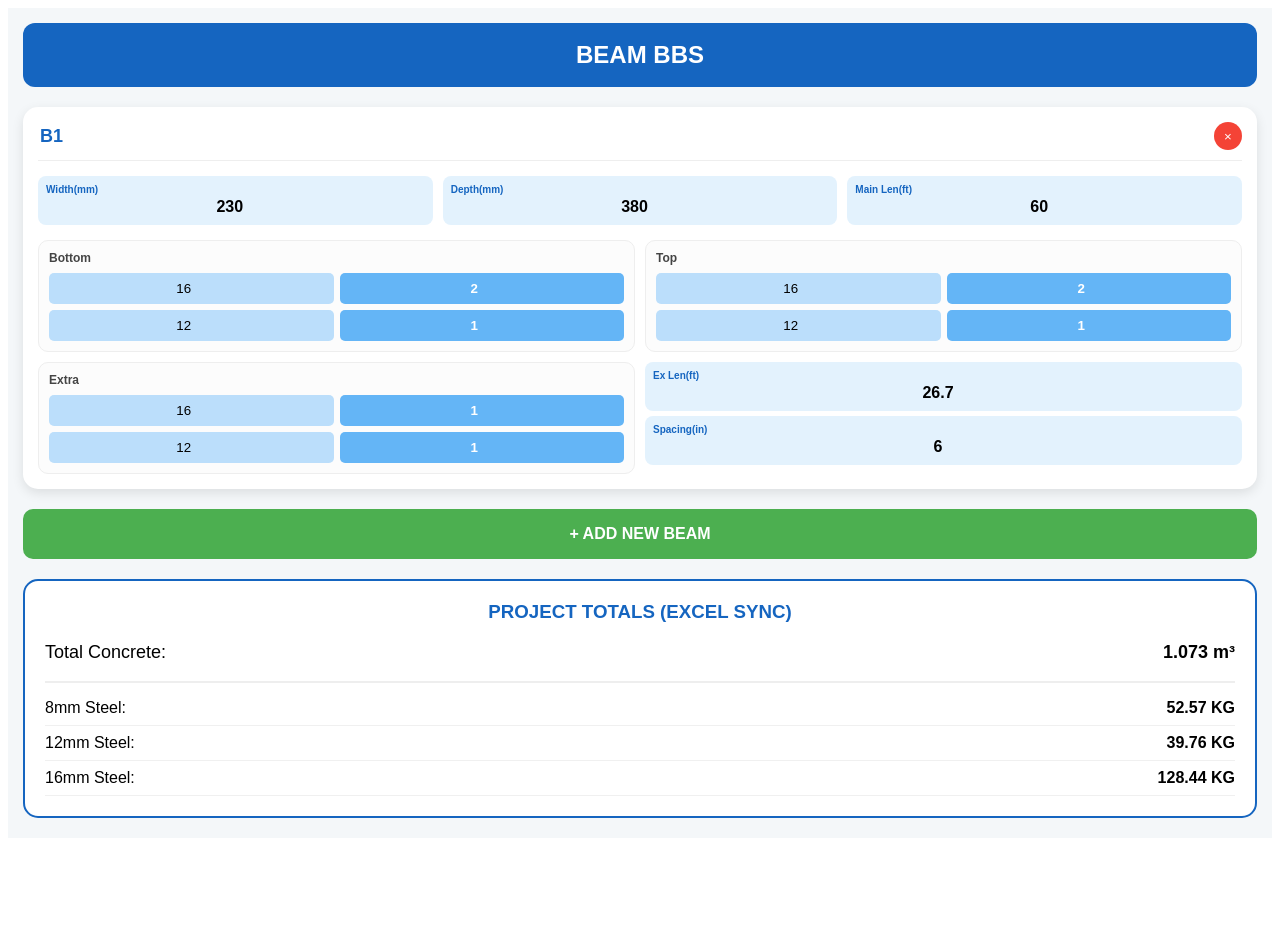
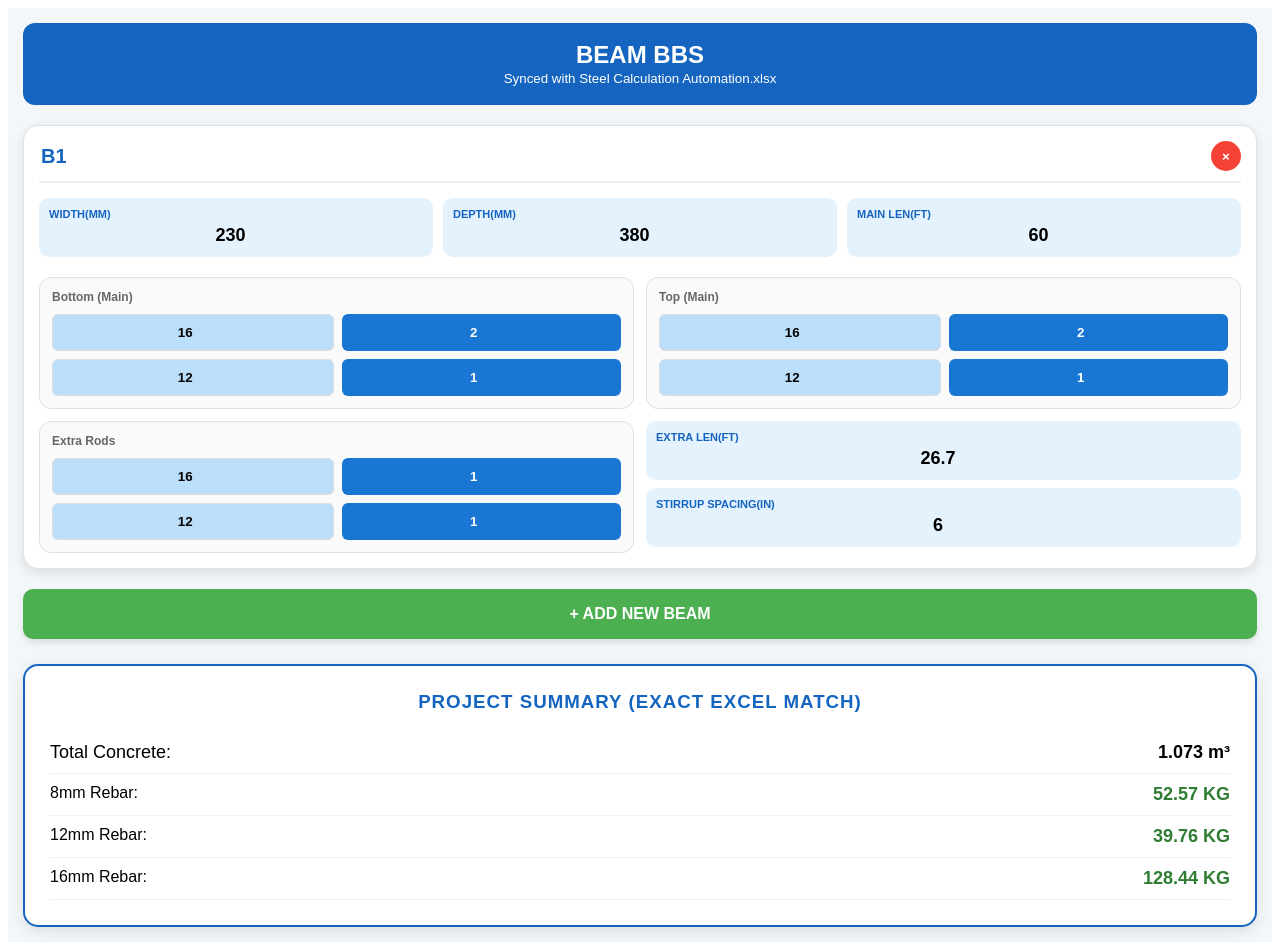
Before and after one commit to Movieeesss/BEAM-BBS, a React (Vite) app: page / in a window 1280 px wide. Before the commit the page ends 846 px from the top, so only its background shows below. Built offline with nearby package versions, Linux system fonts and the light colour scheme.

Commit message:
Update BeamBBS.tsx

```diff
--- a/src/BeamBBS.tsx
+++ b/src/BeamBBS.tsx
@@ -2,9 +2,9 @@ import React, { useState, useMemo, useCallback } from 'react';
 import jsPDF from 'jspdf';
 import autoTable from 'jspdf-autotable';
 
-/** * FRESH EXCEL REFERENCE MAPPING
- * weight: Bundle Weight (V, W, X, Y)
- * rods: Rods per Bundle (P, Q, R, S)
+/** * DATA SOURCE: Steel Calculation Automation.xlsx - REFERENCE.csv
+ * rods: Number of bars per bundle (Column P, Q, R, S)
+ * weight: Weight of one bundle in kg (Column V, W, X, Y)
  */
 const EXCEL_REF: Record<number, { weight: number; rods: number }> = {
   8: { weight: 47.4, rods: 10 },
@@ -16,7 +16,8 @@ const EXCEL_REF: Record<number, { weight: number; rods: number }> = {
 };
 
 const FT_TO_M = 0.3048;
-const ROD_UNIT_M = 12;
+const ROD_UNIT_M = 12; // Standard full rod length in meters
+const SLAB_DEDUCTION_M = 0.125; // 125mm slab thickness deduction for concrete
 
 interface RodSet {
   dia1: number; num1: string;
@@ -79,18 +80,17 @@ const BeamBBS: React.FC = () => {
       const lExtraM = (parseFloat(beam.lenExtra) || 0) * FT_TO_M;
       const sIn = parseFloat(beam.spacing) || 6;
 
-      // FRESH CONCRETE LOGIC: 0.23 * (0.38 - 0.125) * (60 * 0.3048) = 1.073
-      const vol = wM * (dM - 0.125) * lMainM;
+      // EXCEL CONCRETE LOGIC: Width * (Depth - SlabTks) * MainLen
+      const vol = wM * Math.max(0, dM - SLAB_DEDUCTION_M) * lMainM;
       grandConcrete += vol;
 
-      // FRESH BUNDLE CALCULATION LOGIC (CELL-BY-CELL)
+      // EXCEL BUNDLE FRACTION LOGIC: (TotalMeters / (RodsPerBundle * 12)) * BundleWeight
       const getCellKg = (dia: number, nos: string, lenM: number) => {
         const count = parseFloat(nos) || 0;
         if (count === 0) return 0;
-        const totalMeters = lenM * count;
+        const totalM = lenM * count;
         const ref = EXCEL_REF[dia];
-        // KG = (Meters / (RodsPerBundle * 12)) * BundleWeight
-        const kg = (totalMeters / (ref.rods * ROD_UNIT_M)) * ref.weight;
+        const kg = (totalM / (ref.rods * ROD_UNIT_M)) * ref.weight;
         summary[dia] = (summary[dia] || 0) + kg;
         return kg;
       };
@@ -102,10 +102,10 @@ const BeamBBS: React.FC = () => {
       const e1 = getCellKg(beam.extra.dia1, beam.extra.num1, lExtraM);
       const e2 = getCellKg(beam.extra.dia2, beam.extra.num2, lExtraM);
 
-      // FRESH STIRRUP LOGIC (49.8 KG Match)
-      const stirrupCutM = (((wM * 1000 - 80) * 2) + ((dM * 1000 - 80) * 2) + 200) / 1000;
-      const stirrupQty = Math.ceil(((parseFloat(beam.lenMain) || 0) * 12) / sIn) + 1;
-      const sTotalM = stirrupCutM * stirrupQty;
+      // EXCEL STIRRUP LOGIC (Column AY Match)
+      const cutM = (((wM * 1000 - 80) * 2) + ((dM * 1000 - 80) * 2) + 200) / 1000;
+      const qty = Math.ceil(((parseFloat(beam.lenMain) || 0) * 12) / sIn) + 1;
+      const sTotalM = cutM * qty;
       const sRef = EXCEL_REF[beam.diaStirrups];
       const sKg = (sTotalM / (sRef.rods * ROD_UNIT_M)) * sRef.weight;
       summary[beam.diaStirrups] += sKg;
@@ -119,47 +119,54 @@ const BeamBBS: React.FC = () => {
   return (
     <div style={{ backgroundColor: '#f4f7f9', minHeight: '100vh', padding: '15px', fontFamily: 'sans-serif' }}>
       <header style={{ backgroundColor: '#1565c0', color: '#fff', padding: '18px', borderRadius: '12px', textAlign: 'center', marginBottom: '20px' }}>
-        <h2 style={{ margin: 0 }}>BEAM BBS</h2>
+        <h1 style={{ margin: 0, fontSize: '24px' }}>BEAM BBS</h1>
+        <small>Synced with Steel Calculation Automation.xlsx</small>
       </header>
 
       {beams.map(beam => (
-        <div key={beam.id} style={{ backgroundColor: '#fff', borderRadius: '15px', padding: '15px', marginBottom: '20px', boxShadow: '0 4px 12px rgba(0,0,0,0.1)' }}>
-          <div style={{ display: 'flex', justifyContent: 'space-between', borderBottom: '1px solid #eee', paddingBottom: '10px', marginBottom: '15px' }}>
-            <input value={beam.grid} onChange={e => updateBeam(beam.id, 'grid', e.target.value)} style={{ fontWeight: 'bold', border: 'none', color: '#1565c0', fontSize: '18px', width: '100px' }} />
-            <button onClick={() => deleteBeam(beam.id)} style={{ background: '#f44336', color: '#fff', border: 'none', borderRadius: '50%', width: '28px', height: '28px', cursor: 'pointer' }}>×</button>
+        <div key={beam.id} style={{ backgroundColor: '#fff', borderRadius: '15px', padding: '15px', marginBottom: '20px', boxShadow: '0 4px 12px rgba(0,0,0,0.1)', border: '1px solid #e0e0e0' }}>
+          <div style={{ display: 'flex', justifyContent: 'space-between', borderBottom: '2px solid #eee', paddingBottom: '10px', marginBottom: '15px' }}>
+            <input
+              value={beam.grid}
+              onChange={e => updateBeam(beam.id, 'grid', e.target.value)}
+              style={{ fontWeight: 'bold', border: 'none', color: '#1565c0', fontSize: '20px', width: '120px', outline: 'none' }}
+            />
+            <button onClick={() => deleteBeam(beam.id)} style={{ background: '#f44336', color: '#fff', border: 'none', borderRadius: '50%', width: '30px', height: '30px', cursor: 'pointer', fontWeight: 'bold' }}>×</button>
           </div>
 
-          <div style={{ display: 'grid', gridTemplateColumns: 'repeat(3, 1fr)', gap: '10px', marginBottom: '15px' }}>
+          <div style={{ display: 'grid', gridTemplateColumns: 'repeat(3, 1fr)', gap: '10px', marginBottom: '20px' }}>
             <DataInput label="Width(mm)" value={beam.width} onChange={v => updateBeam(beam.id, 'width', v)} />
             <DataInput label="Depth(mm)" value={beam.depth} onChange={v => updateBeam(beam.id, 'depth', v)} />
             <DataInput label="Main Len(ft)" value={beam.lenMain} onChange={v => updateBeam(beam.id, 'lenMain', v)} />
           </div>
 
-          <div style={{ display: 'grid', gridTemplateColumns: '1fr 1fr', gap: '10px' }}>
-            <ReinforcementRow label="Bottom" rod={beam.bottom} onUpdate={(f, v) => updateBeam(beam.id, `bottom.${f}`, v)} />
-            <ReinforcementRow label="Top" rod={beam.top} onUpdate={(f, v) => updateBeam(beam.id, `top.${f}`, v)} />
+          <div style={{ display: 'grid', gridTemplateColumns: '1fr 1fr', gap: '12px' }}>
+            <ReinforcementRow label="Bottom (Main)" rod={beam.bottom} onUpdate={(f, v) => updateBeam(beam.id, `bottom.${f}`, v)} />
+            <ReinforcementRow label="Top (Main)" rod={beam.top} onUpdate={(f, v) => updateBeam(beam.id, `top.${f}`, v)} />
           </div>
 
-          <div style={{ display: 'grid', gridTemplateColumns: '1fr 1fr', gap: '10px', marginTop: '10px' }}>
-            <ReinforcementRow label="Extra" rod={beam.extra} onUpdate={(f, v) => updateBeam(beam.id, `extra.${f}`, v)} />
-            <div style={{ display: 'flex', flexDirection: 'column', gap: '5px' }}>
-              <DataInput label="Ex Len(ft)" value={beam.lenExtra} onChange={v => updateBeam(beam.id, 'lenExtra', v)} />
-              <DataInput label="Spacing(in)" value={beam.spacing} onChange={v => updateBeam(beam.id, 'spacing', v)} />
+          <div style={{ display: 'grid', gridTemplateColumns: '1fr 1fr', gap: '12px', marginTop: '12px' }}>
+            <ReinforcementRow label="Extra Rods" rod={beam.extra} onUpdate={(f, v) => updateBeam(beam.id, `extra.${f}`, v)} />
+            <div style={{ display: 'flex', flexDirection: 'column', gap: '8px' }}>
+              <DataInput label="Extra Len(ft)" value={beam.lenExtra} onChange={v => updateBeam(beam.id, 'lenExtra', v)} />
+              <DataInput label="Stirrup Spacing(in)" value={beam.spacing} onChange={v => updateBeam(beam.id, 'spacing', v)} />
             </div>
           </div>
         </div>
       ))}
 
-      <button onClick={addBeam} style={{ width: '100%', padding: '16px', backgroundColor: '#4caf50', color: '#fff', border: 'none', borderRadius: '10px', fontWeight: 'bold', cursor: 'pointer', marginBottom: '20px', fontSize: '16px' }}>+ ADD NEW BEAM</button>
+      <button onClick={addBeam} style={{ width: '100%', padding: '16px', backgroundColor: '#4caf50', color: '#fff', border: 'none', borderRadius: '10px', fontWeight: 'bold', cursor: 'pointer', marginBottom: '25px', fontSize: '16px', boxShadow: '0 4px 6px rgba(0,0,0,0.1)' }}>+ ADD NEW BEAM</button>
 
-      <div style={{ backgroundColor: '#fff', padding: '20px', borderRadius: '15px', border: '2px solid #1565c0' }}>
-        <h3 style={{ marginTop: 0, textAlign: 'center', color: '#1565c0' }}>PROJECT TOTALS (EXCEL SYNC)</h3>
-        <p style={{ display: 'flex', justifyContent: 'space-between', fontSize: '18px' }}>Total Concrete: <strong>{results.grandConcrete.toFixed(3)} m³</strong></p>
-        <hr style={{ border: '0.5px solid #eee' }} />
+      <div style={{ backgroundColor: '#fff', padding: '25px', borderRadius: '15px', border: '2px solid #1565c0', boxShadow: '0 4px 15px rgba(0,0,0,0.1)' }}>
+        <h3 style={{ marginTop: 0, textAlign: 'center', color: '#1565c0', textTransform: 'uppercase', letterSpacing: '1px' }}>Project Summary (Exact Excel Match)</h3>
+        <div style={{ display: 'flex', justifyContent: 'space-between', fontSize: '18px', padding: '10px 0', borderBottom: '1px solid #eee' }}>
+          <span>Total Concrete:</span>
+          <strong>{results.grandConcrete.toFixed(3)} m³</strong>
+        </div>
         {Object.entries(results.summary).map(([dia, kg]) => kg > 0 && (
-          <div key={dia} style={{ display: 'flex', justifyContent: 'space-between', padding: '8px 0', borderBottom: '1px solid #f0f0f0' }}>
-            <span style={{ fontSize: '16px' }}>{dia}mm Steel:</span>
-            <strong style={{ fontSize: '16px' }}>{kg.toFixed(2)} KG</strong>
+          <div key={dia} style={{ display: 'flex', justifyContent: 'space-between', padding: '10px 0', borderBottom: '1px solid #f0f0f0' }}>
+            <span style={{ fontSize: '16px' }}>{dia}mm Rebar:</span>
+            <strong style={{ fontSize: '18px', color: '#2e7d32' }}>{kg.toFixed(2)} KG</strong>
           </div>
         ))}
       </div>
@@ -168,24 +175,29 @@ const BeamBBS: React.FC = () => {
 };
 
 const DataInput = ({ label, value, onChange }: any) => (
-  <div style={{ backgroundColor: '#e3f2fd', padding: '8px', borderRadius: '8px' }}>
-    <label style={{ fontSize: '10px', color: '#1565c0', display: 'block', fontWeight: 'bold', marginBottom: '2px' }}>{label}</label>
-    <input type="number" value={value} onChange={e => onChange(e.target.value)} style={{ width: '100%', border: 'none', background: 'transparent', textAlign: 'center', fontWeight: 'bold', outline: 'none', fontSize: '16px' }} />
+  <div style={{ backgroundColor: '#e3f2fd', padding: '10px', borderRadius: '10px' }}>
+    <label style={{ fontSize: '11px', color: '#1565c0', display: 'block', fontWeight: 'bold', marginBottom: '4px', textTransform: 'uppercase' }}>{label}</label>
+    <input
+      type="number"
+      value={value}
+      onChange={e => onChange(e.target.value)}
+      style={{ width: '100%', border: 'none', background: 'transparent', textAlign: 'center', fontWeight: 'bold', outline: 'none', fontSize: '18px' }}
+    />
   </div>
 );
 
 const ReinforcementRow = ({ label, rod, onUpdate }: any) => {
   const isActive = (n: any) => (parseFloat(n) || 0) > 0;
   return (
-    <div style={{ border: '1px solid #eee', padding: '10px', borderRadius: '10px', backgroundColor: '#fcfcfc' }}>
-      <span style={{ fontSize: '12px', fontWeight: 'bold', color: '#444', display: 'block', marginBottom: '8px' }}>{label}</span>
-      <div style={{ display: 'flex', gap: '6px', marginBottom: '6px' }}>
-        <input type="number" value={rod.dia1} onChange={e => onUpdate('dia1', e.target.value)} style={{ width: '50%', background: isActive(rod.num1) ? '#bbdefb' : '#f5f5f5', border: 'none', borderRadius: '5px', textAlign: 'center', padding: '8px' }} />
-        <input type="number" value={rod.num1} onChange={e => onUpdate('num1', e.target.value)} style={{ width: '50%', background: isActive(rod.num1) ? '#64b5f6' : '#eee', border: 'none', borderRadius: '5px', textAlign: 'center', color: isActive(rod.num1) ? '#fff' : '#000', fontWeight: 'bold', padding: '8px' }} />
+    <div style={{ border: '1px solid #e0e0e0', padding: '12px', borderRadius: '12px', backgroundColor: '#fafafa' }}>
+      <span style={{ fontSize: '12px', fontWeight: 'bold', color: '#666', display: 'block', marginBottom: '10px' }}>{label}</span>
+      <div style={{ display: 'flex', gap: '8px', marginBottom: '8px' }}>
+        <input type="number" placeholder="Dia" value={rod.dia1} onChange={e => onUpdate('dia1', e.target.value)} style={{ width: '50%', background: isActive(rod.num1) ? '#bbdefb' : '#f5f5f5', border: '1px solid #ddd', borderRadius: '6px', textAlign: 'center', padding: '10px', fontWeight: 'bold' }} />
+        <input type="number" placeholder="Nos" value={rod.num1} onChange={e => onUpdate('num1', e.target.value)} style={{ width: '50%', background: isActive(rod.num1) ? '#1976d2' : '#eeeeee', border: 'none', borderRadius: '6px', textAlign: 'center', color: isActive(rod.num1) ? '#fff' : '#000', fontWeight: 'bold', padding: '10px' }} />
       </div>
-      <div style={{ display: 'flex', gap: '6px' }}>
-        <input type="number" value={rod.dia2} onChange={e => onUpdate('dia2', e.target.value)} style={{ width: '50%', background: isActive(rod.num2) ? '#bbdefb' : '#f5f5f5', border: 'none', borderRadius: '5px', textAlign: 'center', padding: '8px' }} />
-        <input type="number" value={rod.num2} onChange={e => onUpdate('num2', e.target.value)} style={{ width: '50%', background: isActive(rod.num2) ? '#64b5f6' : '#eee', border: 'none', borderRadius: '5px', textAlign: 'center', color: isActive(rod.num2) ? '#fff' : '#000', fontWeight: 'bold', padding: '8px' }} />
+      <div style={{ display: 'flex', gap: '8px' }}>
+        <input type="number" placeholder="Dia" value={rod.dia2} onChange={e => onUpdate('dia2', e.target.value)} style={{ width: '50%', background: isActive(rod.num2) ? '#bbdefb' : '#f5f5f5', border: '1px solid #ddd', borderRadius: '6px', textAlign: 'center', padding: '10px', fontWeight: 'bold' }} />
+        <input type="number" placeholder="Nos" value={rod.num2} onChange={e => onUpdate('num2', e.target.value)} style={{ width: '50%', background: isActive(rod.num2) ? '#1976d2' : '#eeeeee', border: 'none', borderRadius: '6px', textAlign: 'center', color: isActive(rod.num2) ? '#fff' : '#000', fontWeight: 'bold', padding: '10px' }} />
       </div>
     </div>
   );
```
